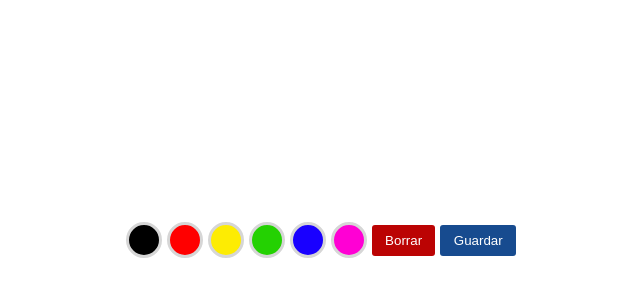
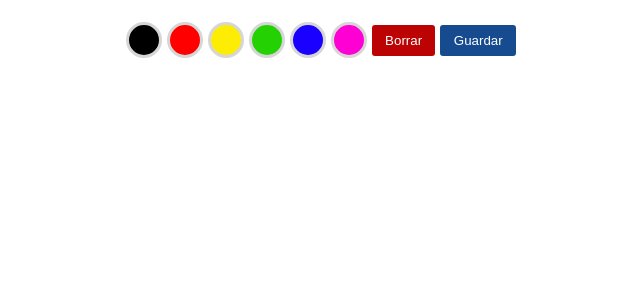
Before and after one commit to Pablo1190/pizarra.github.io, a plain HTML site: page index.html in a window 1280 px wide. Shown: the whole page, without its empty margins (319-959 px from the left). Drawn offline with Linux system fonts and the light colour scheme.

Commit message:
Update style.css
Elimine el margin-top

```diff
--- a/style.css
+++ b/style.css
@@ -4,7 +4,6 @@
 }
 
 .nav{
-    margin-top: 200px;
     width: 400px;
     height: 80px;
     position: fixed;
```
